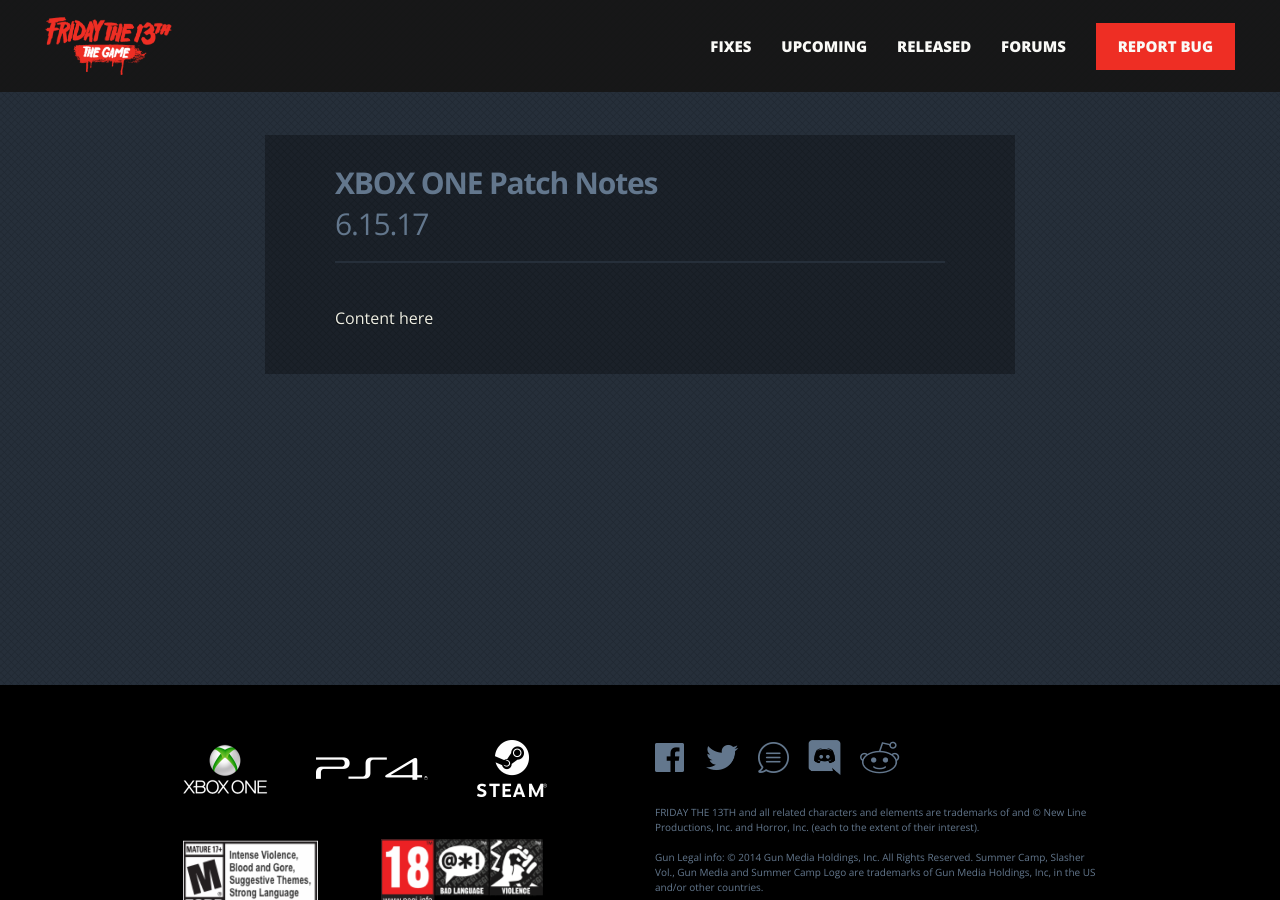
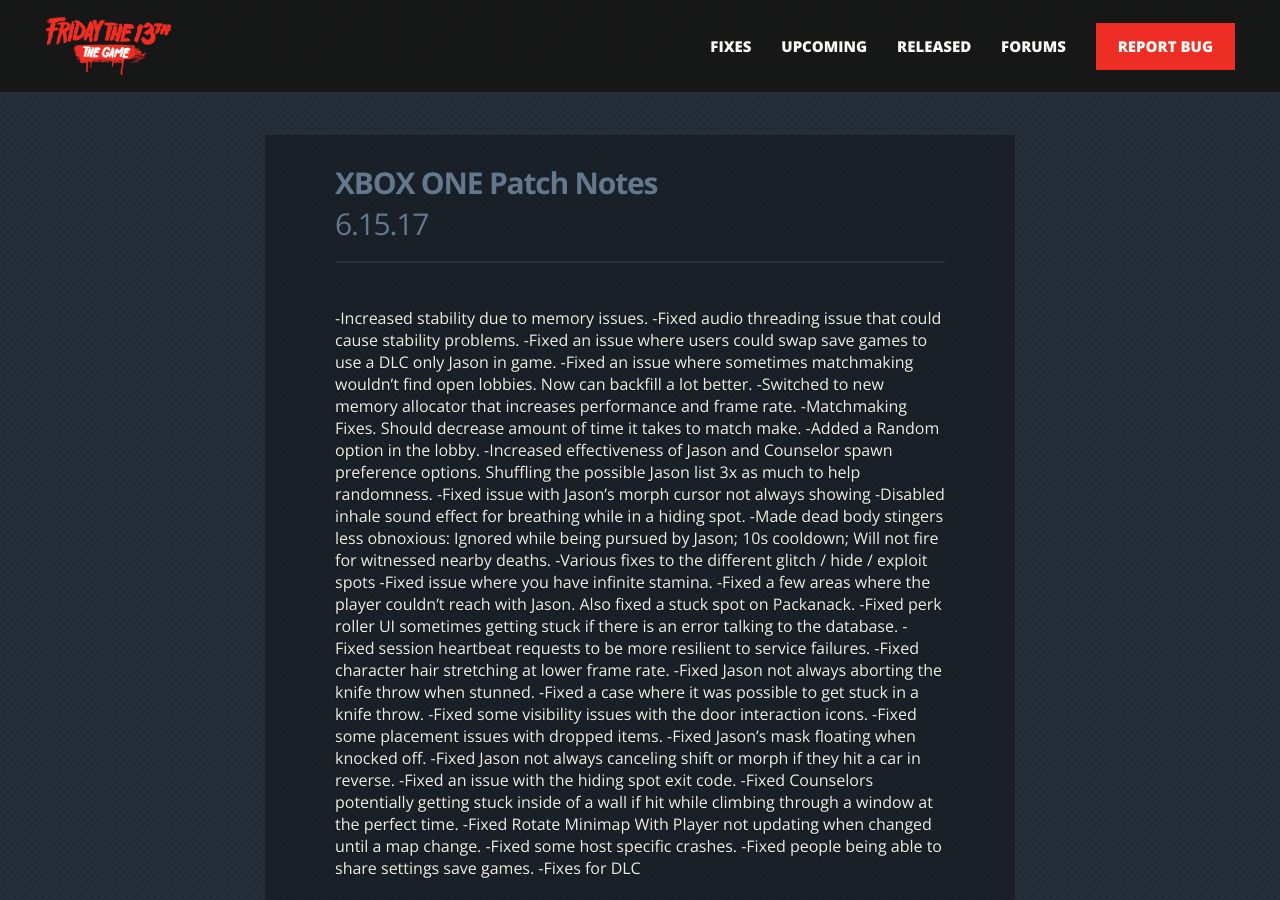
Before and after one commit to bdk6000/friday-13, a Jekyll site: the page built from _released-patches/patch-notes-6-15.markdown, in a window 1280 px wide and 900 px high. Built offline with Jekyll 4.4.1, drawn with Linux system fonts in a browser that asks for light colours.

Commit message:
Updated Patch Notes 6 15

```diff
--- a/_released-patches/patch-notes-6-15.markdown
+++ b/_released-patches/patch-notes-6-15.markdown
@@ -3,7 +3,35 @@ title: Patch Notes
 date: 2017-06-15 22:15:00 -04:00
 categories:
 - XBOX ONE
-release-date: 2017-06-05 22:15:00 -04:00
+release-date: 2017-07-26 22:15:00 -04:00
 ---
 
-Content here
+-Increased stability due to memory issues.
+-Fixed audio threading issue that could cause stability problems.
+-Fixed an issue where users could swap save games to use a DLC only Jason in game.
+-Fixed an issue where sometimes matchmaking wouldn't find open lobbies. Now can backfill a lot better.
+-Switched to new memory allocator that increases performance and frame rate.
+-Matchmaking Fixes. Should decrease amount of time it takes to match make.
+-Added a Random option in the lobby.
+-Increased effectiveness of Jason and Counselor spawn preference options. Shuffling the possible Jason list 3x as much to help randomness.
+-Fixed issue with Jason’s morph cursor not always showing
+-Disabled inhale sound effect for breathing while in a hiding spot.
+-Made dead body stingers less obnoxious: Ignored while being pursued by Jason; 10s cooldown; Will not fire for witnessed nearby deaths.
+-Various fixes to the different glitch / hide / exploit spots
+-Fixed issue where you have infinite stamina.
+-Fixed a few areas where the player couldn't reach with Jason. Also fixed a stuck spot on Packanack.
+-Fixed perk roller UI sometimes getting stuck if there is an error talking to the database.
+-Fixed session heartbeat requests to be more resilient to service failures.
+-Fixed character hair stretching at lower frame rate.
+-Fixed Jason not always aborting the knife throw when stunned.
+-Fixed a case where it was possible to get stuck in a knife throw.
+-Fixed some visibility issues with the door interaction icons.
+-Fixed some placement issues with dropped items.
+-Fixed Jason's mask floating when knocked off.
+-Fixed Jason not always canceling shift or morph if they hit a car in reverse.
+-Fixed an issue with the hiding spot exit code.
+-Fixed Counselors potentially getting stuck inside of a wall if hit while climbing through a window at the perfect time.
+-Fixed Rotate Minimap With Player not updating when changed until a map change.
+-Fixed some host specific crashes.
+-Fixed people being able to share settings save games.
+-Fixes for DLC
```
